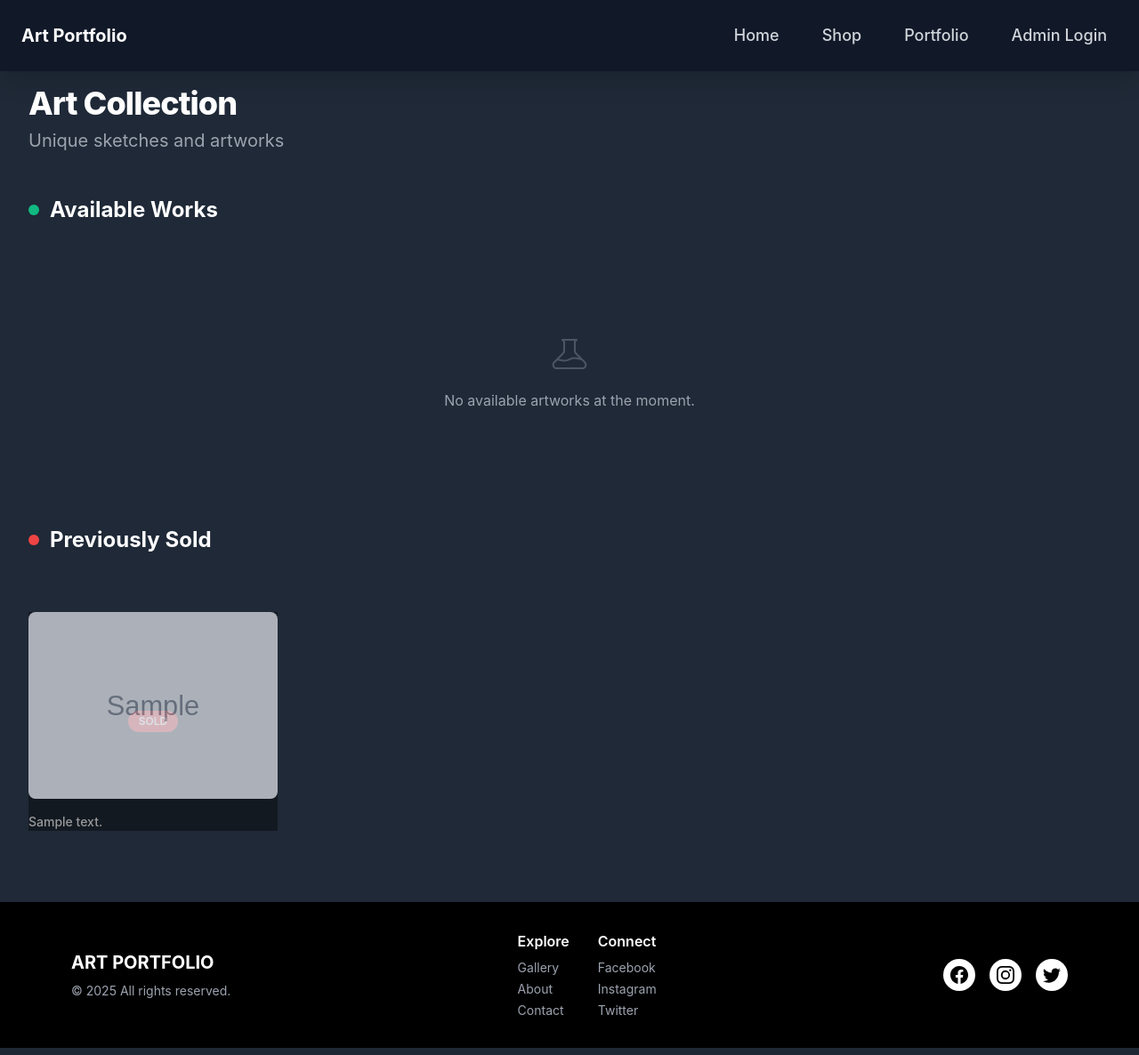
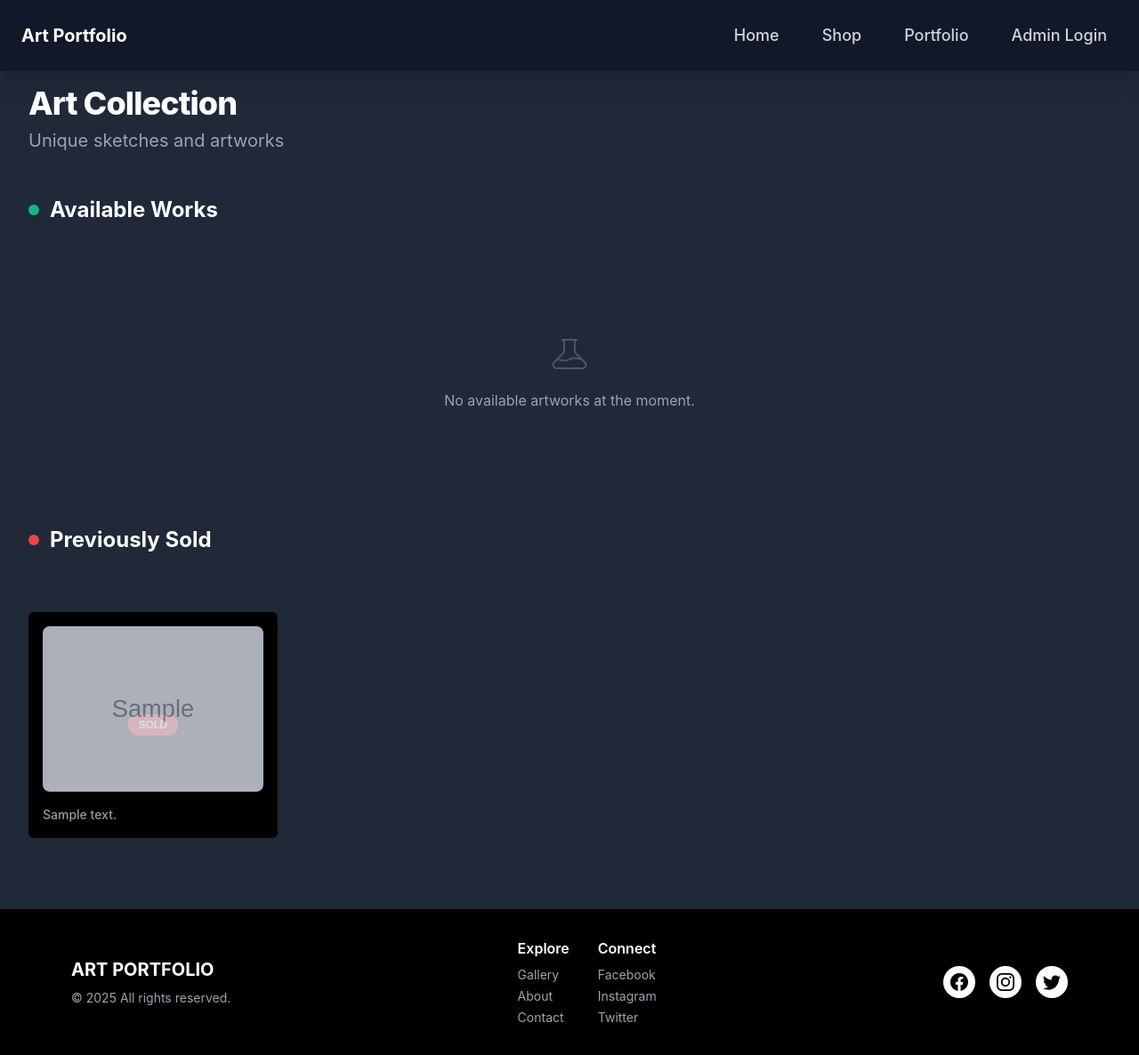
Before and after one commit to Sibendra07/Vroz-Portfolio, a FastAPI app: page /products in a window 1280 px wide. Shown: the whole page at 89% size. Run offline with FastAPI, Linux system fonts and the light colour scheme; tables that the repository leaves empty hold one stand-in row (values such as "Sample post"); grey boxes marked "Sample" are stand-in pictures.

Commit message:
enclose the photo and its details within the black card

```diff
--- a/static/js/products.js
+++ b/static/js/products.js
@@ -1,7 +1,7 @@
 $(document).ready(function() {
     // Configuration
     const config = {
-        itemsPerPage: 12,
+        itemsPerPage: 30,
         currentPage: 1,
         totalItems: 0,
         isLoading: false,
@@ -139,7 +139,7 @@
         if (isSold) {
             // Template for sold products
             return `
-                <div class="product-card opacity-0 translate-y-4 transition duration-500 transform group">
+            <div class="product-card opacity-0 translate-y-4 transition duration-500 transform group bg-black rounded-md p-4">
                 <div class="relative">
                     <div class="w-full aspect-w-1 aspect-h-1 bg-gray-900 rounded-lg overflow-hidden">
                         <div class="absolute inset-0 bg-black bg-opacity-40 flex items-center justify-center">
@@ -162,7 +162,7 @@
         } else {
             // Template for available products
             return `
-                <div class="product-card opacity-0 translate-y-4 transition duration-500 transform group">
+            <div class="product-card opacity-0 translate-y-4 transition duration-500 transform group bg-black rounded-md p-4">
                 <div class="relative">
                     <div class="w-full aspect-w-1 aspect-h-1 bg-gray-900 rounded-lg overflow-hidden">
                         <img src="${imageUrl}"
@@ -177,9 +177,6 @@
                             ${price}
                         </div>
                     </div>
-                        <button class="mt-3 w-full bg-white text-black py-2 rounded-md hover:bg-gray-200 transition-colors transform hover:scale-[1.02] active:scale-[0.98] duration-150 font-medium">
-                            Purchase
-                        </button>
                 </div>
             </div>
             `;
--- a/templates/products.html
+++ b/templates/products.html
@@ -47,7 +47,7 @@
                 <h2 class="text-2xl font-bold text-white">Previously Sold</h2>
             </div>
 
-            <div class="grid grid-cols-1 gap-y-12 gap-x-8 sm:grid-cols-2 lg:grid-cols-3 xl:grid-cols-4"
+            <div class="grid grid-cols-1 gap-y-12 gap-x-8 sm:grid-cols-2 lg:grid-cols-3 xl:grid-cols-4 "
                 id="sold-products">
                 <!-- Sold products will be loaded here -->
             </div>
```
Lines whose indentation alone changed are shown as unchanged.
